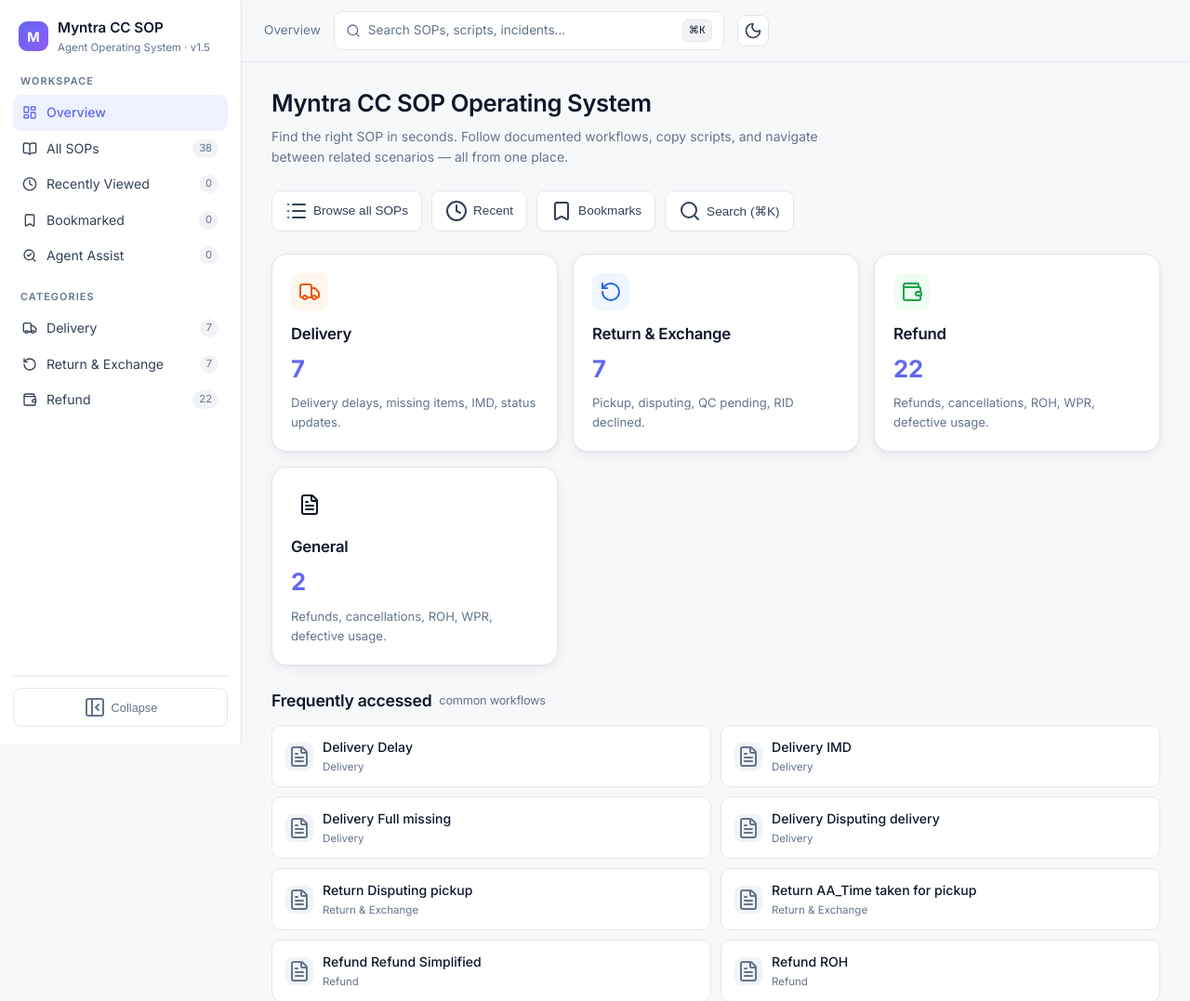
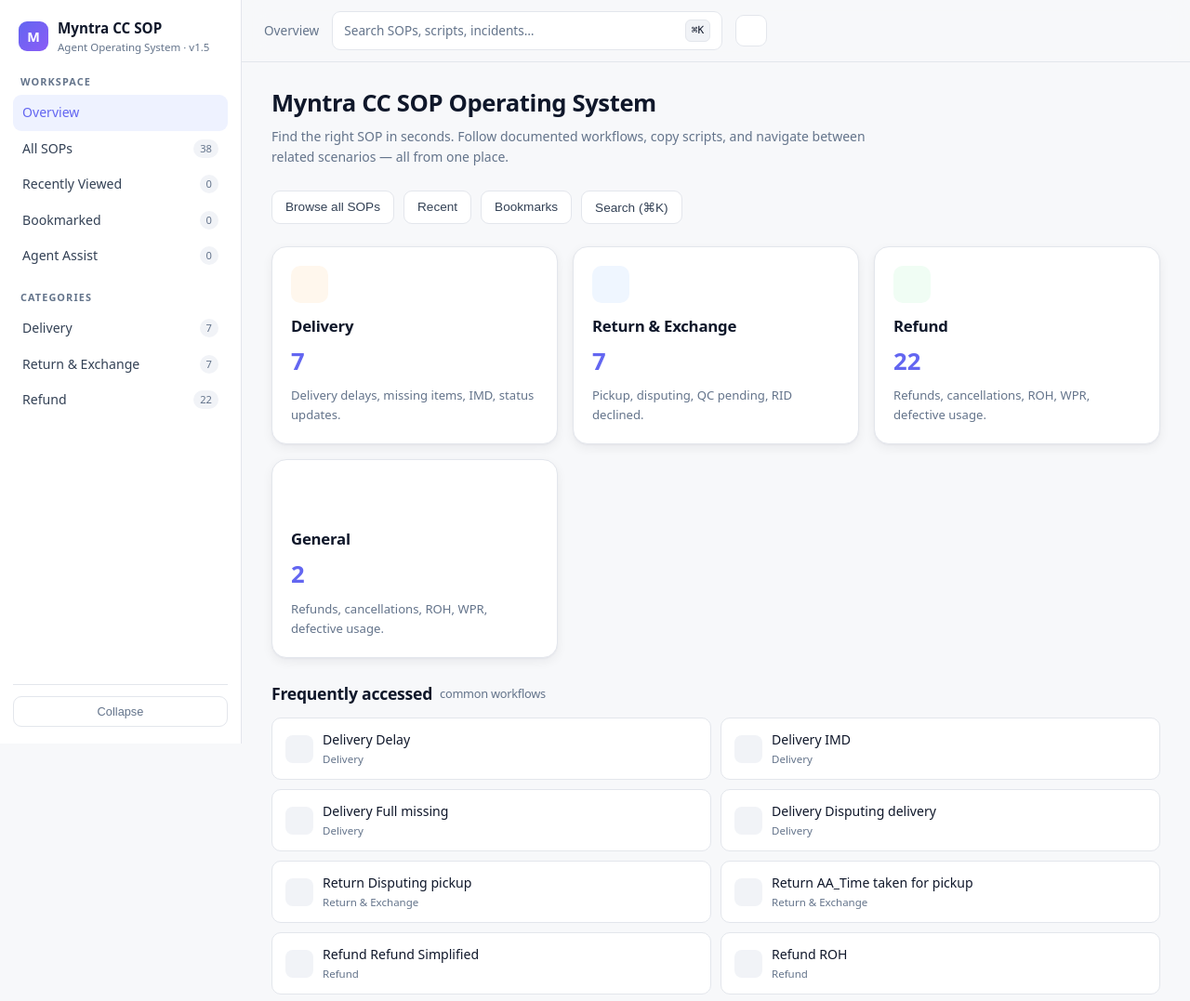
Before and after one commit to freakinrkb/myntra-cc-sop, a plain HTML site: page index.html in a window 1280 px wide. Shown: the top 1077 px of the page at 93% size. Drawn offline with nearby package versions, Linux system fonts and the light colour scheme.

Commit message:
robust: fully self-contained (no external CDN/fonts/icons)

```diff
--- a/index.html
+++ b/index.html
@@ -6,16 +6,12 @@
 <meta name="theme-color" content="#f7f8fa" />
 <meta name="description" content="Myntra CC SOP Operating System - Delivery, Return & Refund agent workflows." />
 <title>Myntra CC SOP OS</title>
-<link rel="preconnect" href="https://fonts.googleapis.com" />
-<link rel="preconnect" href="https://fonts.gstatic.com" crossorigin />
-<link rel="preload" href="https://fonts.googleapis.com/css2?family=Inter:wght@400;500;600;700&family=JetBrains+Mono:wght@400;500&display=swap" as="style" onload="this.onload=null;this.rel='stylesheet'" />
-<noscript><link href="https://fonts.googleapis.com/css2?family=Inter:wght@400;500;600;700&family=JetBrains+Mono:wght@400;500&display=swap" rel="stylesheet" /></noscript>
-<script src="https://unpkg.com/lucide@latest/dist/umd/lucide.js" defer></script>
+
 <style>
 :root{
   --bg:#f7f8fa;--bg2:#ffffff;--surface:#ffffff;--surface2:#f1f3f7;--border:#e3e6ec;--border2:#d6dae2;--text:#0f172a;--text2:#334155;--muted:#64748b;--accent:#6366f1;--accent2:#8b5cf6;--accent-soft:#eef2ff;--blue:#2563eb;--green:#16a34a;--red:#dc2626;--amber:#d97706;--pink:#db2777;
   --radius:12px;--radius-lg:16px;--shadow:0 1px 2px rgba(15,23,42,.04),0 4px 12px rgba(15,23,42,.06);--shadow-lg:0 8px 24px rgba(15,23,42,.10);
-  --font:'Inter',system-ui,sans-serif;--mono:'JetBrains Mono',monospace;
+  --font:system-ui,-apple-system,'Segoe UI',Roboto,Helvetica,Arial,sans-serif;--mono:ui-monospace,'SF Mono',Menlo,Consolas,monospace;
 }
 [data-theme="dark"]{
   --bg:#0b1020;--bg2:#111827;--surface:#151d2e;--surface2:#1e293b;--border:#2a3446;--border2:#3b4660;--text:#e5e7eb;--text2:#cbd5e1;--muted:#94a3b8;--accent:#818cf8;--accent2:#a78bfa;--accent-soft:#1e293b;--blue:#60a5fa;--green:#4ade80;--red:#f87171;--amber:#fbbf24;--pink:#f472b6;
@@ -289,30 +285,30 @@ li{margin:.25em 0}
     </div>
     <div class="nav-section">
       <h5>Workspace</h5>
-      <div class="nav-item active" data-route="/dashboard"><i data-lucide="layout-dashboard" class="icon"></i>Overview</div>
-      <div class="nav-item" data-route="/all"><i data-lucide="book-open" class="icon"></i>All SOPs<span class="count" id="navAllCount">0</span></div>
-      <div class="nav-item" data-route="/recent"><i data-lucide="clock" class="icon"></i>Recently Viewed<span class="count" id="navRecentCount">0</span></div>
-      <div class="nav-item" data-route="/bookmarks"><i data-lucide="bookmark" class="icon"></i>Bookmarked<span class="count" id="navBmCount">0</span></div>
-      <div class="nav-item" data-route="/agentassist"><i data-lucide="search-check" class="icon"></i>Agent Assist<span class="count" id="navAaCount">0</span></div>
+      <div class="nav-item active" data-route="/dashboard">Overview</div>
+      <div class="nav-item" data-route="/all">All SOPs<span class="count" id="navAllCount">0</span></div>
+      <div class="nav-item" data-route="/recent">Recently Viewed<span class="count" id="navRecentCount">0</span></div>
+      <div class="nav-item" data-route="/bookmarks">Bookmarked<span class="count" id="navBmCount">0</span></div>
+      <div class="nav-item" data-route="/agentassist">Agent Assist<span class="count" id="navAaCount">0</span></div>
     </div>
     <div class="nav-section">
       <h5>Categories</h5>
-      <div class="nav-item" data-route="/cat/delivery"><i data-lucide="truck" class="icon"></i>Delivery<span class="count" id="navDel">0</span></div>
-      <div class="nav-item" data-route="/cat/return"><i data-lucide="rotate-ccw" class="icon"></i>Return & Exchange<span class="count" id="navRet">0</span></div>
-      <div class="nav-item" data-route="/cat/refund"><i data-lucide="wallet" class="icon"></i>Refund<span class="count" id="navRef">0</span></div>
+      <div class="nav-item" data-route="/cat/delivery">Delivery<span class="count" id="navDel">0</span></div>
+      <div class="nav-item" data-route="/cat/return">Return & Exchange<span class="count" id="navRet">0</span></div>
+      <div class="nav-item" data-route="/cat/refund">Refund<span class="count" id="navRef">0</span></div>
     </div>
     <div class="nav-bottom">
-      <button class="collapse-btn" id="collapseBtn"><i data-lucide="panel-left-close" class="icon"></i> Collapse</button>
+      <button class="collapse-btn" id="collapseBtn"> Collapse</button>
     </div>
   </aside>
 
   <div>
     <div class="topbar">
-      <button class="icon-btn" id="menuBtn" style="display:none"><i data-lucide="menu"></i></button>
+      <button class="icon-btn" id="menuBtn" style="display:none"></button>
       <div class="breadcrumb" id="breadcrumb">Overview</div>
-      <div class="search-trigger" id="searchTrigger"><i data-lucide="search" style="width:16px;height:16px"></i> Search SOPs, scripts, incidents… <kbd>⌘K</kbd></div>
+      <div class="search-trigger" id="searchTrigger"> Search SOPs, scripts, incidents… <kbd>⌘K</kbd></div>
       <div class="actions">
-        <button class="icon-btn" id="themeBtn" title="Toggle theme"><i data-lucide="moon"></i></button>
+        <button class="icon-btn" id="themeBtn" title="Toggle theme"></button>
       </div>
     </div>
 
@@ -324,10 +320,10 @@ li{margin:.25em 0}
           <p>Find the right SOP in seconds. Follow documented workflows, copy scripts, and navigate between related scenarios — all from one place.</p>
         </div>
         <div class="quick-actions">
-          <button class="qa-btn" data-route="/all"><i data-lucide="list"></i> Browse all SOPs</button>
-          <button class="qa-btn" data-route="/recent"><i data-lucide="clock"></i> Recent</button>
-          <button class="qa-btn" data-route="/bookmarks"><i data-lucide="bookmark"></i> Bookmarks</button>
-          <button class="qa-btn" id="focusSearch"><i data-lucide="search"></i> Search (⌘K)</button>
+          <button class="qa-btn" data-route="/all"> Browse all SOPs</button>
+          <button class="qa-btn" data-route="/recent"> Recent</button>
+          <button class="qa-btn" data-route="/bookmarks"> Bookmarks</button>
+          <button class="qa-btn" id="focusSearch"> Search (⌘K)</button>
         </div>
         <div class="dash-grid" id="catCards"></div>
 
@@ -378,14 +374,14 @@ li{margin:.25em 0}
         <div class="aa-hero" id="aaHero">
           <div class="aa-particles" id="aaParticles"></div>
           <div class="aa-hero-inner">
-            <span class="aa-badge"><i data-lucide="sparkles"></i> JUST LAUNCHED</span>
+            <span class="aa-badge"> JUST LAUNCHED</span>
             <h1 class="aa-title">Agent Assist Finder</h1>
             <p class="aa-sub">Find the exact Agent Assist article and SA Level in seconds — while you're still on the call.</p>
             <div class="aa-search-wrap" id="aaSearchWrap">
               <div class="aa-search" id="aaSearchBox">
-                <i data-lucide="search" class="aa-search-icon"></i>
+
                 <input id="aaSearch" type="text" placeholder="Search customer issues, processes, or Agent Assist articles…" autocomplete="off" />
-                <button class="aa-clear" id="aaClear" aria-label="Clear"><i data-lucide="x"></i></button>
+                <button class="aa-clear" id="aaClear" aria-label="Clear"></button>
                 <kbd class="aa-kbd">⌘K</kbd>
               </div>
               <div class="aa-suggest" id="aaSuggest"></div>
@@ -397,9 +393,9 @@ li{margin:.25em 0}
         <div class="aa-toolbar">
           <select id="aaCatFilter" class="aa-select"><option value="">All categories</option></select>
           <select id="aaLevelFilter" class="aa-select"><option value="">All SA levels</option><option>Item</option><option>Packet</option><option>Order</option><option>Return</option><option>Non-Order</option><option>Global</option></select>
-          <button class="aa-chip" id="aaFavFilter"><i data-lucide="star"></i> Favorites</button>
-          <button class="aa-chip" id="aaImportBtn"><i data-lucide="upload"></i> Import</button>
-          <button class="aa-chip" id="aaExportBtn"><i data-lucide="download"></i> Export</button>
+          <button class="aa-chip" id="aaFavFilter"> Favorites</button>
+          <button class="aa-chip" id="aaImportBtn"> Import</button>
+          <button class="aa-chip" id="aaExportBtn"> Export</button>
           <span class="aa-count" id="aaCountLabel"></span>
         </div>
 
@@ -938,8 +934,7 @@ state.theme = state.theme || 'light';
 function applyTheme(){
   document.documentElement.setAttribute('data-theme', state.theme);
   const btn = document.getElementById('themeBtn');
-  btn.innerHTML = state.theme==='dark' ? '<i data-lucide="sun"></i>' : '<i data-lucide="moon"></i>';
-	 if(window.lucide) lucide.createIcons();
+  btn.innerHTML = state.theme==='dark' ? '' : '';
 }
 document.getElementById('themeBtn').addEventListener('click', ()=>{
   state.theme = state.theme==='dark'?'light':'dark';
@@ -979,12 +974,10 @@ Object.keys(catMeta).forEach(cat=>{
   const m = catMeta[cat];
   const d = document.createElement('div');
   d.className = 'cat-card '+cat;
-  d.innerHTML = `<div class="icon"><i data-lucide="${m.icon}"></i></div><h3>${m.name}</h3><div class="count">${catCounts[cat]}</div><div class="desc">${cat==='delivery'?'Delivery delays, missing items, IMD, status updates.':cat==='return'?'Pickup, disputing, QC pending, RID declined.':'Refunds, cancellations, ROH, WPR, defective usage.'}</div>`;
+  d.innerHTML = `<div class="icon"></div><h3>${m.name}</h3><div class="count">${catCounts[cat]}</div><div class="desc">${cat==='delivery'?'Delivery delays, missing items, IMD, status updates.':cat==='return'?'Pickup, disputing, QC pending, RID declined.':'Refunds, cancellations, ROH, WPR, defective usage.'}</div>`;
   d.addEventListener('click', ()=>navigate('/cat/'+cat));
   catCards.appendChild(d);
 });
-	 if(window.lucide) lucide.createIcons();
-
 // Frequent SOPs
 const freqIds = ['del-delay','del-imd','del-full-missing','del-disputing-delivery','ret-disputing-pickup','ret-time-taken-pickup','ref-refund-simplified','ref-roh','ref-order-cancellation','del-faster','del-order-status','ref-return-window'];
 const freqList = document.getElementById('freqList');
@@ -993,12 +986,10 @@ freqIds.forEach(id=>{
   if(!s) return;
   const item = document.createElement('div');
   item.className='freq-item';
-  item.innerHTML = `<div class="fi-icon"><i data-lucide="file-text"></i></div><div><div class="fi-title">${s.title}</div><div class="fi-cat">${catMeta[s.cat].name}</div></div>`;
+  item.innerHTML = `<div class="fi-icon"></div><div><div class="fi-title">${s.title}</div><div class="fi-cat">${catMeta[s.cat].name}</div></div>`;
   item.addEventListener('click', ()=>navigate('/sop/'+s.id));
   freqList.appendChild(item);
 });
-	 if(window.lucide) lucide.createIcons();
-
 // All list renderer
 function renderList(container, list){
   container.innerHTML='';
@@ -1007,12 +998,11 @@ function renderList(container, list){
     const item = document.createElement('div');
     item.className='all-item';
     const bm = state.bookmarks.includes(s.id);
-    item.innerHTML = `<div style="flex:1"><div class="ai-title">${s.title}</div><div class="ai-cat">${catMeta[s.cat].name}</div></div><button class="icon-btn bm-btn" title="Bookmark" style="width:28px;height:28px"><i data-lucide="${bm?'bookmark-check':'bookmark'}"></i></button>`;
+    item.innerHTML = `<div style="flex:1"><div class="ai-title">${s.title}</div><div class="ai-cat">${catMeta[s.cat].name}</div></div><button class="icon-btn bm-btn" title="Bookmark" style="width:28px;height:28px"></button>`;
     item.addEventListener('click', (e)=>{ if(e.target.closest('.bm-btn')) return; navigate('/sop/'+s.id); });
     item.querySelector('.bm-btn').addEventListener('click', (e)=>{ e.stopPropagation(); toggleBookmark(s.id); renderList(container,list); });
     container.appendChild(item);
   });
-	 if(window.lucide) lucide.createIcons();
 }
 function allSopsSorted(){ return [...sops].sort((a,b)=>a.title.localeCompare(b.title)); }
 
@@ -1082,9 +1072,9 @@ function showSOP(id){
       <span class="tag cat-${s.cat}">${catMeta[s.cat].name}</span>
     </div>
     <div class="sop-actions">
-      <button class="btn" id="bmBtn"><i data-lucide="${bm?'bookmark-check':'bookmark'}"></i> ${bm?'Bookmarked':'Bookmark'}</button>
-      <button class="btn" id="copyAllBtn"><i data-lucide="copy"></i> Copy SOP</button>
-      <button class="btn" id="backBtn"><i data-lucide="arrow-left"></i> Back</button>
+      <button class="btn" id="bmBtn"> ${bm?'Bookmarked':'Bookmark'}</button>
+      <button class="btn" id="copyAllBtn"> Copy SOP</button>
+      <button class="btn" id="backBtn"> Back</button>
     </div>`;
   // body: show only this section
   const body = document.getElementById('sopBody');
@@ -1110,8 +1100,7 @@ function showSOP(id){
   });
   document.getElementById('bmBtn').addEventListener('click', ()=>{ toggleBookmark(id); showSOP(id); });
   document.getElementById('backBtn').addEventListener('click', ()=>history.back());
-	 if(window.lucide) lucide.createIcons();
-  showView('viewSop');
+showView('viewSop');
   document.getElementById('breadcrumb').innerHTML = `${catMeta[s.cat].name} <span style="color:var(--muted)">/</span> <b>${s.title}</b>`;
   updateNavActive('/sop/'+id);
   window.scrollTo({top:0});
@@ -1278,7 +1267,6 @@ document.querySelectorAll('code').forEach(c=>{
     catch{}
   });
 });
-	 if(window.lucide) lucide.createIcons();
 </script>
 <input type="file" id="aaFileInput" accept=".tsv,.csv,.json,.txt" style="display:none" />
 <script>
@@ -1484,8 +1472,8 @@ function renderAA(){
         <span class="aac-level ${levelClass}">${escapeHtml(d.level||'Unavailable')}</span>
         ${d.sop?`<a class="aac-sop" href="#/sop/${d.sop}">Open SOP →</a>`:'<span class="aac-nosop">No linked SOP</span>'}
         <div class="aac-actions">
-          <button class="aac-btn" title="Copy article name" data-copy="${escapeAttr(d.article)}"><i data-lucide="copy"></i></button>
-          <button class="aac-btn" title="Favorite" data-fav="${escapeAttr(d.article)}"><i data-lucide="star" style="${isFav?'color:var(--amber);fill:var(--amber)':''}"></i></button>
+          <button class="aac-btn" title="Copy article name" data-copy="${escapeAttr(d.article)}"></button>
+          <button class="aac-btn" title="Favorite" data-fav="${escapeAttr(d.article)}"></button>
         </div>
       </div>`;
     container.appendChild(item);
@@ -1506,8 +1494,7 @@ function renderAA(){
     more.addEventListener('click', ()=>{ aaLimit += 24; renderAA(); });
     container.appendChild(more);
   }
-	 if(window.lucide) lucide.createIcons();
-  document.getElementById('aaCountLabel').textContent = res.length + ' of ' + aaData.length + ' articles';
+document.getElementById('aaCountLabel').textContent = res.length + ' of ' + aaData.length + ' articles';
   document.getElementById('navAaCount').textContent = aaData.length;
 
   renderAAFavs();
@@ -1706,7 +1693,6 @@ updateNavActive = function(route){
 // initial render when view shown
 </script>
 
-<script>window.addEventListener("load",()=>{if(window.lucide)lucide.createIcons();});</script>
 <script>
 document.addEventListener('DOMContentLoaded', ()=>{
   const d = document.querySelector('#source-notes details');
```
